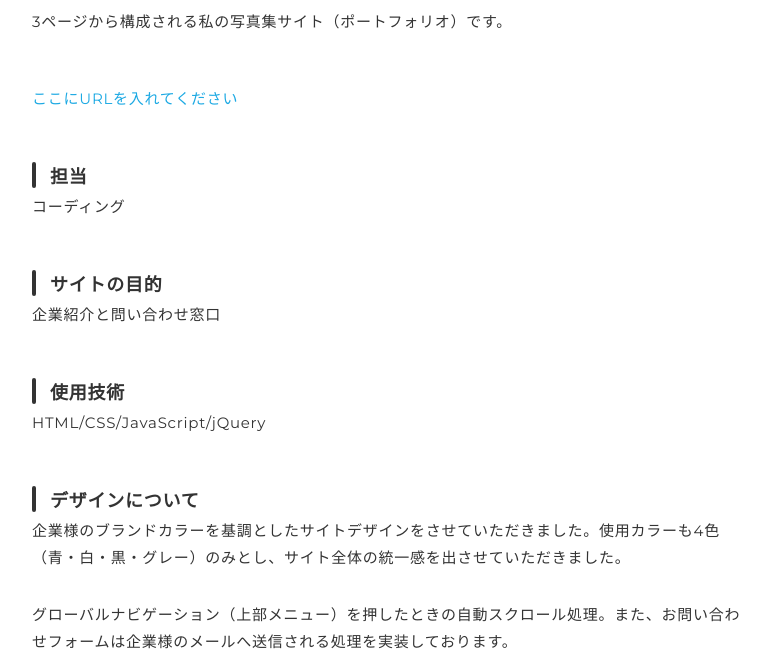
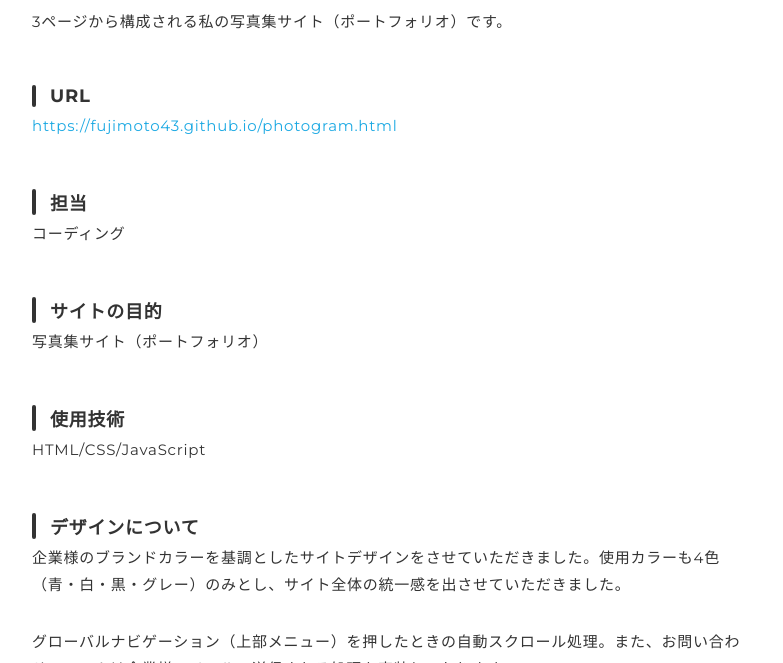
Before and after one commit to Fujimoto43/Fujimoto43.github.io, a plain HTML site: page works-1.html in a window 1280 px wide. Shown: the part 777-1440 px from the top of the page, without its empty margins (248-1031 px from the left). Drawn offline with nearby package versions, Linux system fonts and the light colour scheme.

Commit message:
Add files via upload

```diff
--- a/works-1.html
+++ b/works-1.html
@@ -44,14 +44,14 @@
             <p>
               3ページから構成される私の写真集サイト（ポートフォリオ）です。
             </p>
-            <h3></h3>
-            <p><a href="" target="_blank" rel="noopener">ここにURLを入れてください</a></p>
+            <h3>URL</h3>
+            <p><a href="" target="_blank" rel="noopener">https://fujimoto43.github.io/photogram.html</a></p>
             <h3>担当</h3>
             <p>コーディング</p>
             <h3>サイトの目的</h3>
-            <p>企業紹介と問い合わせ窓口</p>
+            <p>写真集サイト（ポートフォリオ）</p>
             <h3>使用技術</h3>
-            <p>HTML/CSS/JavaScript/jQuery</p>
+            <p>HTML/CSS/JavaScript</p>
             <h3>デザインについて</h3>
             <p>
               企業様のブランドカラーを基調としたサイトデザインをさせていただきました。使用カラーも4色（青・白・黒・グレー）のみとし、サイト全体の統一感を出させていただきました。
```
